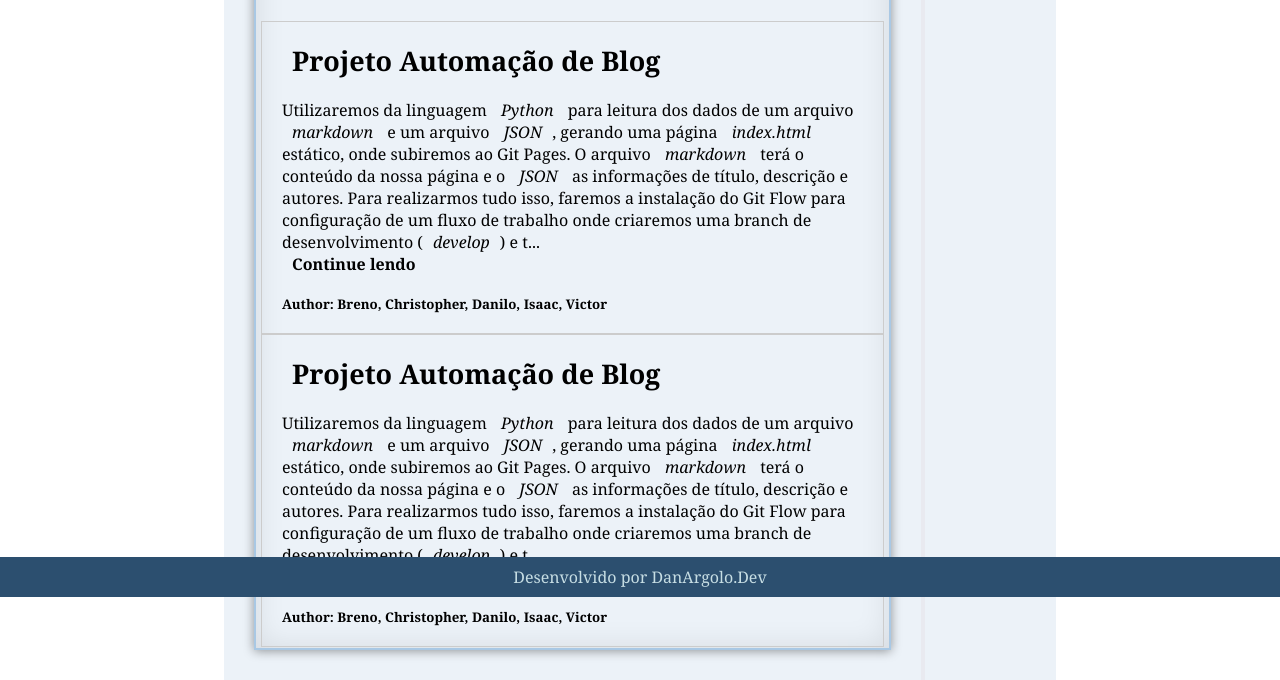
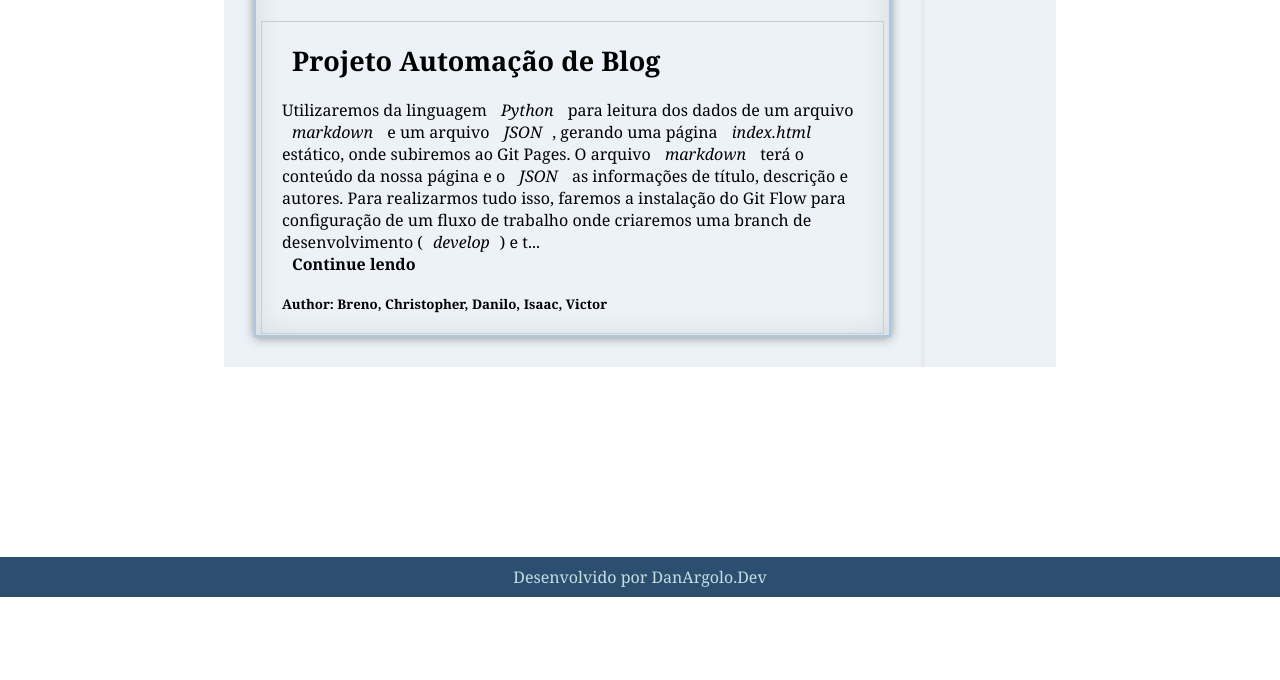
Before and after one commit to danargolo/danargolo.github.io, a website: page index.html in a window 1280 px wide. Shown: the part 203-883 px from the top of the page. After the commit the page ends 800 px from the top, so only its background shows below. Drawn offline with Linux system fonts and the light colour scheme.

Commit message:
Update index.html

```diff
--- a/index.html
+++ b/index.html
@@ -31,14 +31,6 @@ Para realizarmos tudo isso, faremos a instalação do Git Flow para configuraç
         </strong></p>
         <h5>Author: Breno, Christopher, Danilo, Isaac, Victor </h5>
       </article>
-      <article class="post">
-        <h3 class="post_title"><a href="./posts/2023/11/post_20231127_2242.html">Projeto Automação de Blog</a></h3>
-        <p>Utilizaremos da linguagem <em>Python</em> para leitura dos dados de um arquivo <em>markdown</em> e um arquivo <em>JSON</em>, gerando uma página <em>index.html</em> estático, onde subiremos ao Git Pages.
-O arquivo <em>markdown</em> terá o conteúdo da nossa página e o <em>JSON</em> as informações de título, descrição e autores.
-Para realizarmos tudo isso, faremos a instalação do Git Flow para configuração de um fluxo de trabalho onde criaremos uma branch de desenvolvimento (<em>develop</em>) e t...<br/><strong>Continue lendo
-        </strong></p>
-        <h5>Author: Breno, Christopher, Danilo, Isaac, Victor </h5>
-      </article>
 
       </section>
       <aside style="display: flex; justify-content: right;">
```
